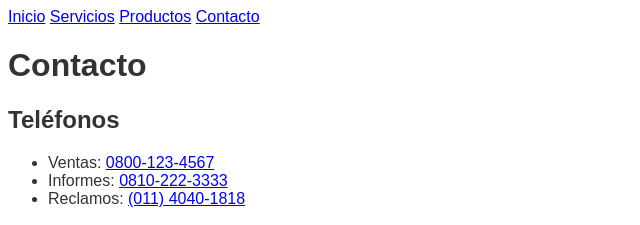
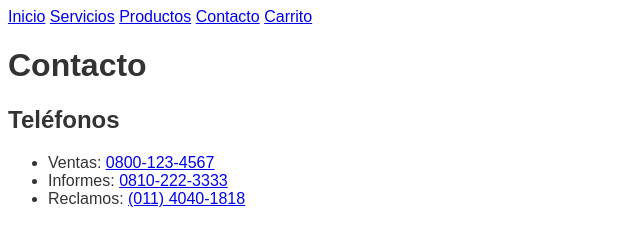
Before and after one commit to jdrjuan/sitio-web-9, a plain HTML site: page contacto.html in a window 1280 px wide. Shown: the top 225 px of the page, 0-640 px from the left. Drawn offline with Linux system fonts and the light colour scheme.

Commit message:
Agrega carrito a barra de navegación de todos los HTML

```diff
--- a/contacto.html
+++ b/contacto.html
@@ -13,6 +13,7 @@
         <a href="servicios.html">Servicios</a>
         <a href="productos.html">Productos</a>
         <a href="contacto.html">Contacto</a>
+        <a href="carrito.html">Carrito</a>
     </nav>
     <h1>Contacto</h1>
 
```
Also changed, not shown: index.html (+1 -0 lines), productos.html (+1 -0 lines), servicios.html (+1 -0 lines).
